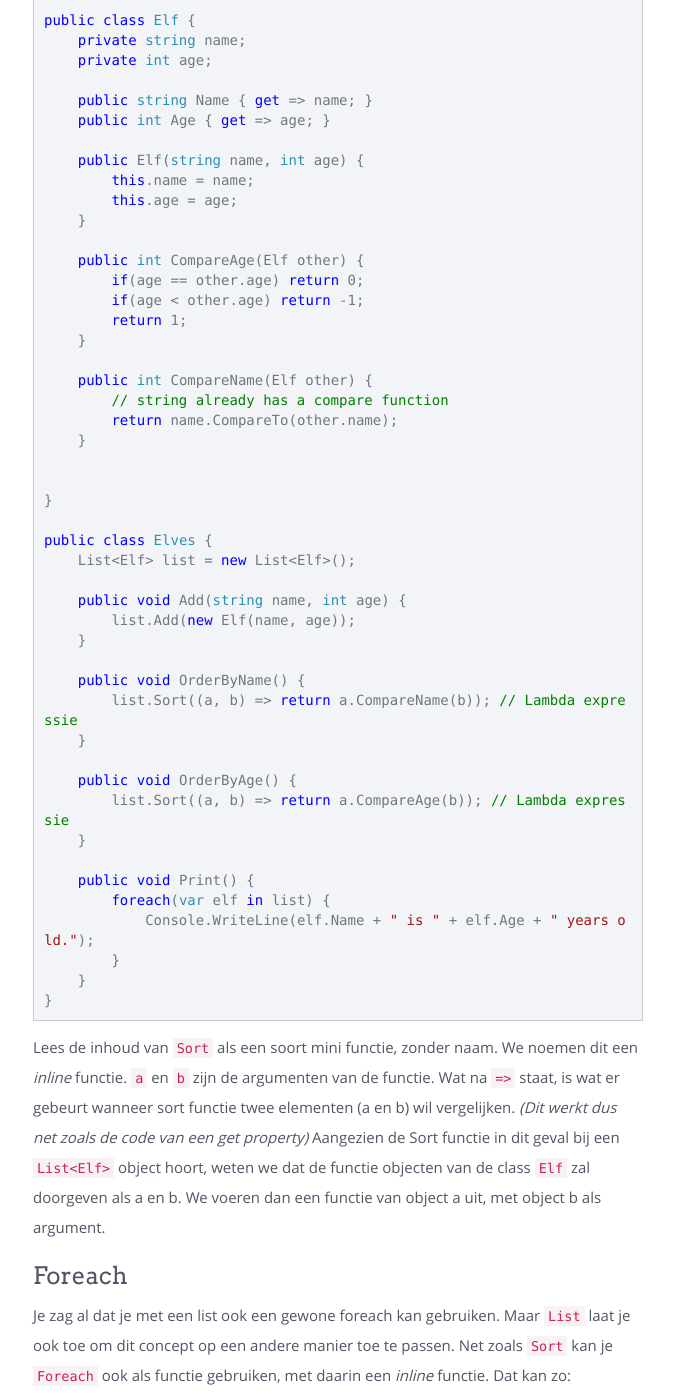
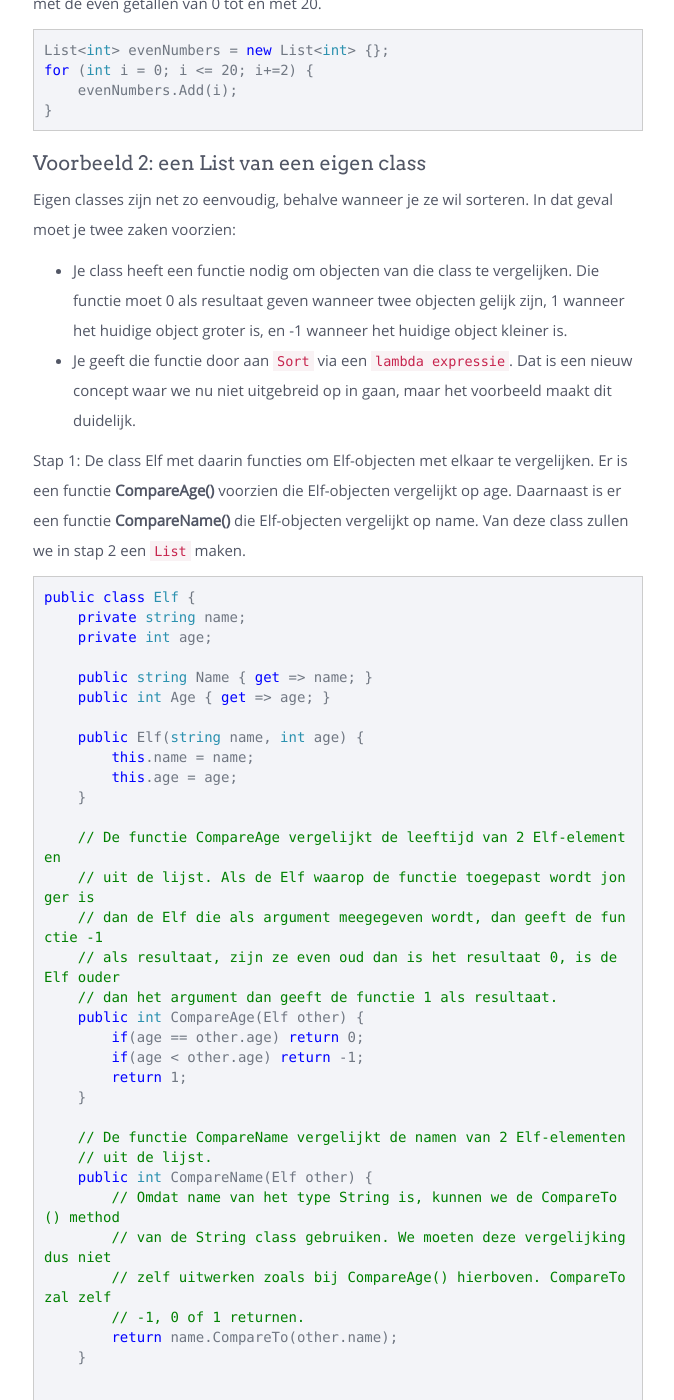
Before and after one commit to sma-it/sma-it.github.io, a Jekyll site: the page built from modules/advanced/_posts/2000-03-01-List.md, in a window 1280 px wide and 1400 px high, scrolled down 3268 px. Shown: the whole window, without its empty margins (382-1056 px from the left). Built offline with Jekyll 4.4.1, drawn with Linux system fonts in a browser that asks for light colours; nearby versions of some CDN libraries; some of the changed text lies outside the part shown.

Commit message:
Added comments

````diff
--- a/modules/advanced/_posts/2000-03-01-List.md
+++ b/modules/advanced/_posts/2000-03-01-List.md
@@ -3,39 +3,45 @@
 ---
 # List
 
-Een list kan je best vergelijken met een array, maar met veel meer mogelijkheden. Een array van strings zou je zo maken:
+Een list kan je best vergelijken met een array, maar met veel meer mogelijkheden. Een array van strings zou je zo maken en uitlezen:
 
 ```csharp
+// De array names maken.
 string[] names = new string[] { "Amrod", "Feanor", "Galadriel", "Legolas"};
 
+// De array names uitlezen.
 foreach(var name in names) {
     Console.WriteLine(name.ToUpper());
 }
 ```
 
-Een `List` met names ziet er net iets anders uit:
+Een `List` ziet er net iets anders uit:
 
 ```csharp
+// De list names maken.
 List<string> names = new List<string> { "Amrod", "Feanor", "Galadriel", "Legolas"};
 
+// De list names uitlezen.
 foreach(var name in names) {
     Console.WriteLine(name.ToUpper());
 }
 ```
 
 ## Add & Remove
-Veel verschil lijkt er niet te zijn. Waarom zou je dan een list gebruiken? Een reden is dat je bijvoorbeeld aan een list veel eenvoudiger elementen kan toevoegen en verwijderen.
+Veel verschil lijkt er niet te zijn. Waarom zou je dan een list gebruiken? Een reden is dat je bijvoorbeeld aan een list veel eenvoudiger elementen kan toevoegen en verwijderen, dan aan een array.
 
 ```csharp
 public class ListOfElves {
     private List<string> names = new List<string>(); // empty list
 
-    // Een element toevoegen d.m.v. Add() en de name van het element.
+    // Een element toevoegen d.m.v. Add(). De waarde die toegevoegd wordt,
+    // wordt via het argument van de functie meegegeven.
     public void AddElf(string name) {
         names.Add(name);
     }
 
-    // Een element verwijderen d.m.v. Remove() en de name van het element.
+    // Een element verwijderen d.m.v. Remove(). Het te verwijderen element
+    // wordt via het argument name meegegeven.
     public void RemoveElf(string name) {
         names.Remove(name);
     }
@@ -57,14 +63,17 @@
     // ... add previous code
 
     // De index van een element zoeken a.h.v. de name van het element.
+    // De index wordt als een integer als resultaat van de functie gegeven.
+    // Indien het element met de waarde van name niet gevonden wordt, geeft
+    // de functie IndexOf() -1 als resultaat.
     public int Search(string name) {
         return names.IndexOf(name);
     }
 
     // A.h.v. de name nagaan of een element bestaat in de lijst.
-    // De method IndexOf() geeft -1 als resultaat indien er geen element
-    // met de opgegeven name in de list aanwezig is.
-    // IndexOf() wordt in onderstaande functie gebruikt om een boolean te initialiseren.
+    // Zoals we hierboven zagen geeft de method IndexOf() -1 als resultaat
+    // indien er geen element met de opgegeven name in de list aanwezig is.
+    // IndexOf() wordt in onderstaande functie Exists gebruikt om een boolean te returnen.
     // De boolean krijgt de waarde false indien het element niet bestaat, true indien het
     // wel in de list zit.
     public bool Exists(string name) {
@@ -76,6 +85,8 @@
 
     // Onderstaande functie haalt het element met een bepaalde index op.
     // Er wordt d.m.v. if getest of de opgegeven index geldig is.
+    // Indien de index geldig is, wordt de waarde van het element als resultaat
+    // van de functie gegeven.
     public string Get(int index) {
         if(index < 0 || index > names.Count - 1) return string.Empty;
         return names[index];
@@ -92,12 +103,12 @@
 
     public void AddElf(string name) {
         names.Add(name);
-        names.Sort();
+        names.Sort(); // Na het toevoegen van het nieuwe element wordt de list gesorteerd.
     }
 
     public void RemoveElf(string name) {
         names.Remove(name);
-        name.Sort();
+        name.Sort(); // Na het verwijderen van het nieuwe element wordt de list gesorteerd.
     }
 
     public void Print() {
@@ -111,21 +122,23 @@
 ## Meer Types
 Je kan een `List` maken van eender welk type, zoals `int`, `float`, `bool` of `double`. Maar ook wanneer je zelf een class ontwerpt, kan je elementen van die class in een list steken.
 
-Hier zie je een voorbeeld van een `List<int>`.
+### Voorbeeld 1: een List van het type int
+Hier zie je een voorbeeld van een `List<int>`. De `List` wordt d.m.v. een for-lus gevuld met de even getallen van 0 tot en met 20.
 
 ```csharp
-var fibonacci = new List<int> {0 , 1};
-for (int i = 0; i < 20; i++) {
-    var previous = fibonacci[fibonacci.Count - 1];
-    var previous2 = fibonacci[fibonacci.Count - 2];
-
-    fibonacci.Add(previous + previous2);
+List<int> evenNumbers = new List<int> {};
+for (int i = 0; i <= 20; i+=2) {
+    evenNumbers.Add(i);
 }
 ```
 
+### Voorbeeld 2: een List van een eigen class
 Eigen classes zijn net zo eenvoudig, behalve wanneer je ze wil sorteren. In dat geval moet je twee zaken voorzien:
-- Je class heeft een functie nodig om objecten van die class te vergelijken. Die functie geeft 0 als resultaat wanneer twee objecten gelijk zijn, 1 wanneer het huidige object groter is, en -1 wanneer het huidige object kleiner is.
-- Je geeft die functie door aan `Sort` via een `lambda expressie`. Dat is een nieuw concept waar we nu niet uitgebreid op in gaan, maar het voorbeeld maakt hopelijk genoeg duidelijk.
+- Je class heeft een functie nodig om objecten van die class te vergelijken. Die functie moet 0 als resultaat geven wanneer twee objecten gelijk zijn, 1 wanneer het huidige object groter is, en -1 wanneer het huidige object kleiner is.
+- Je geeft die functie door aan `Sort` via een `lambda expressie`. Dat is een nieuw concept waar we nu niet uitgebreid op in gaan, maar het voorbeeld maakt dit duidelijk.
+
+Stap 1: De class Elf met daarin functies om Elf-objecten met elkaar te vergelijken. Er is een functie __CompareAge()__ voorzien die Elf-objecten vergelijkt op age. Daarnaast is er een functie __CompareName()__ die Elf-objecten vergelijkt op name.
+Van deze class zullen we in stap 2 een `List` maken.
 
 ```csharp
 public class Elf {
@@ -140,20 +153,33 @@
         this.age = age;
     }
 
+    // De functie CompareAge vergelijkt de leeftijd van 2 Elf-elementen
+    // uit de lijst. Als de Elf waarop de functie toegepast wordt jonger is
+    // dan de Elf die als argument meegegeven wordt, dan geeft de functie -1
+    // als resultaat, zijn ze even oud dan is het resultaat 0, is de Elf ouder
+    // dan het argument dan geeft de functie 1 als resultaat.
     public int CompareAge(Elf other) {
         if(age == other.age) return 0;
         if(age < other.age) return -1;
         return 1;
     }
 
+    // De functie CompareName vergelijkt de namen van 2 Elf-elementen
+    // uit de lijst.
     public int CompareName(Elf other) {
-        // string already has a compare function
+        // Omdat name van het type String is, kunnen we de CompareTo() method
+        // van de String class gebruiken. We moeten deze vergelijking dus niet
+        // zelf uitwerken zoals bij CompareAge() hierboven. CompareTo zal zelf
+        // -1, 0 of 1 returnen.
         return name.CompareTo(other.name);
     }
 
 
 }
+```
+Stap 2: De class Elves bevat als property een `List` van Elf-elementen. De class Elves bevat eveneens functies die aan de hand van de functies CompareName() en CompareAge() uit de class Elf de List Elves sorteert op respectievelijk Name en Age.
 
+```csharp
 public class Elves {
     List<Elf> list = new List<Elf>();
 
@@ -161,12 +187,14 @@
         list.Add(new Elf(name, age));
     }
 
+    // De functie OrderByName() sorteert de lijst alfabetisch op name.
     public void OrderByName() {
-        list.Sort((a, b) => return a.CompareName(b)); // Lambda expressie
+        list.Sort((a, b) => return a.CompareName(b)); // Lambda expressie (uitleg: zie onder voorbeeld)
     }
 
+    // De functie OrderByAge() sorteert de lijst oplopend op Age.
     public void OrderByAge() {
-        list.Sort((a, b) => return a.CompareAge(b)); // Lambda expressie
+        list.Sort((a, b) => return a.CompareAge(b)); // Lambda expressie (uitleg: zie onder voorbeeld)
     }
 
     public void Print() {
@@ -177,7 +205,7 @@
 }
 ```
 
-Lees de inhoud van `Sort` als een soort mini functie, zonder naam. We noemen dit een _inline_ functie. `a` en `b` zijn de argumenten van de functie. Wat na `=>` staat, is wat er gebeurt wanneer sort functie twee elementen (a en b) wil vergelijken. _(Dit werkt dus net zoals de code van een get property)_ Aangezien de Sort functie in dit geval bij een `List<Elf>` object hoort, weten we dat de functie objecten van de class `Elf` zal doorgeven als a en b. We voeren dan een functie van object a uit, met object b als argument.
+Lees de inhoud van `Sort` als een soort mini functie, zonder naam. We noemen dit een _inline_ functie. `a` en `b` zijn de argumenten van de functie. Wat na `=>` staat, is wat er gebeurt wanneer de sort functie twee elementen (a en b) wil vergelijken. _(Dit werkt dus net zoals de code van een get property)_ Aangezien de Sort functie in dit geval op een `List<Elf>` object toegepast wordt, weten we dat de functie objecten van de class `Elf` zal doorgeven als a en b. We voeren dan een functie van object a uit, met object b als argument. Op die manier worden dus respectievelijk de CompareAge() functie en de CompareName() functie van de class `Elf` uitgevoerd.
 
 ## Foreach
 
@@ -185,9 +213,9 @@
 
 ```csharp
 List<Account> accounts = new List<Account>();
-// (add items first)
+// (Voeg eerst elementen aan de List toe.)
 
-// view each item
+// Elk element van de List tonen d.m.v. een inline functie.
 list.Foreach((account) => {
     Console.WriteLine(account);
 });
````
